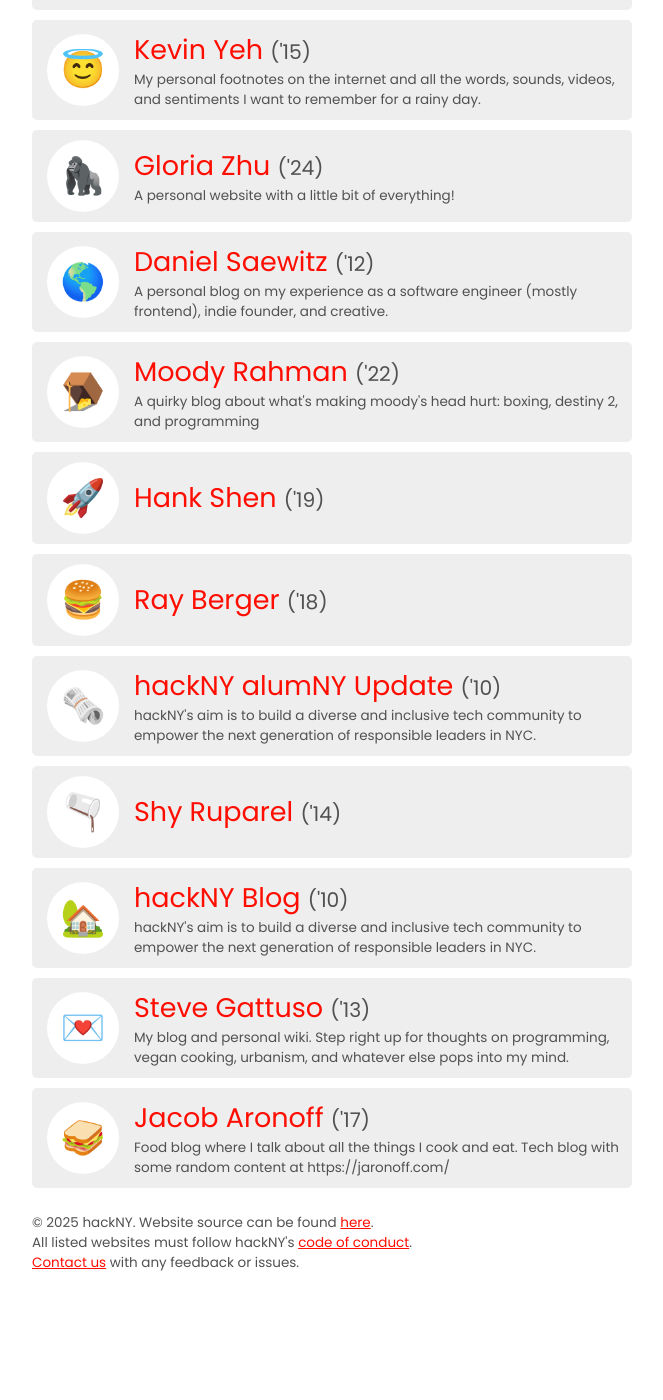
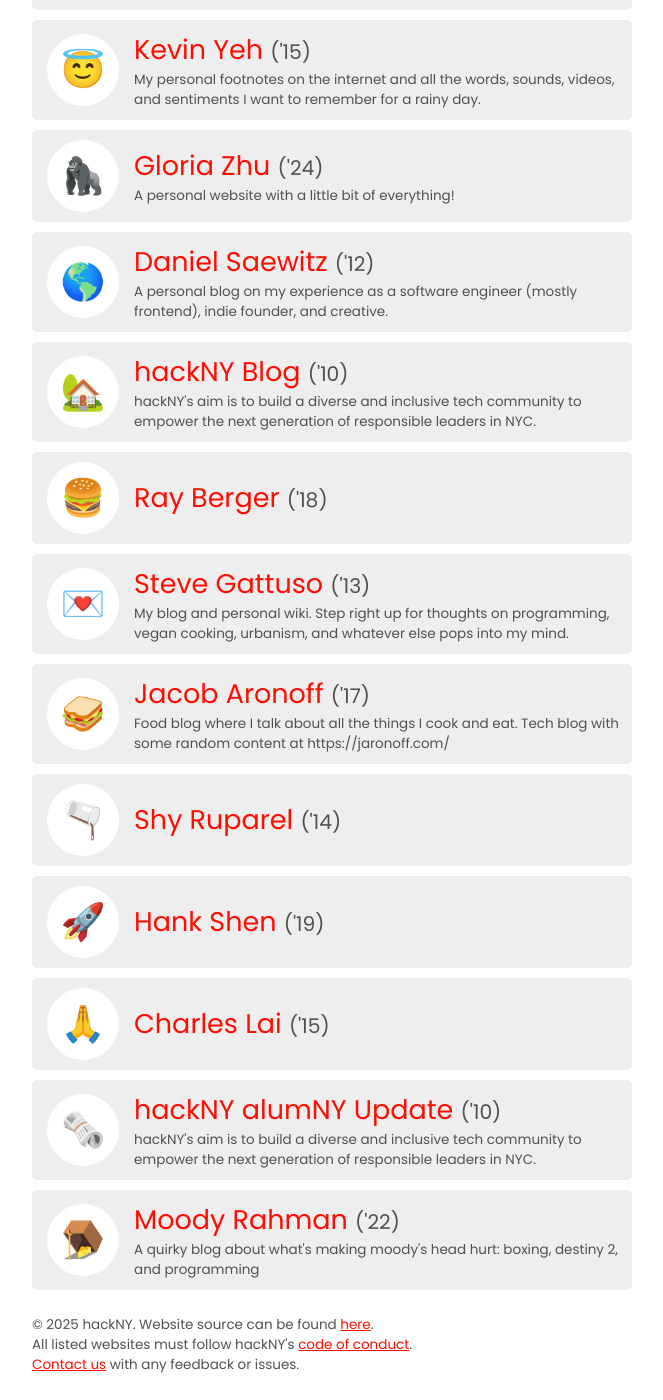
Before and after one commit to hackny/webring, a Jekyll site: the page built from index.html, in a window 1280 px wide and 1400 px high, scrolled down 1017 px. Shown: the whole window, without its empty margins (308-971 px from the left). Built offline with Jekyll 4.4.1, drawn with Linux system fonts in a browser that asks for light colours; before the commit the page ends 2315 px from its top, so only the background shows below that.

Commit message:
Add Charles Lai to hackNY webring
Just popping in 👀

Signed-off-by: Charles Lai <charlesjianlai@gmail.com>

```diff
--- a/_data/fellows.yaml
+++ b/_data/fellows.yaml
@@ -92,3 +92,7 @@
   rss_url: https://exch.gr/feed.xml
   emoji: 🍵
   description: "Process Things: Elle Mundy's music, photography, poetry, code, etc."
+- name: Charles Lai
+  year: 2015
+  url: https://charlesjianlai.com
+  emoji: 🙏
```
